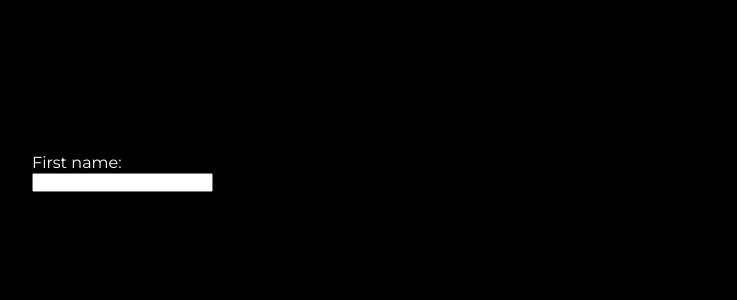
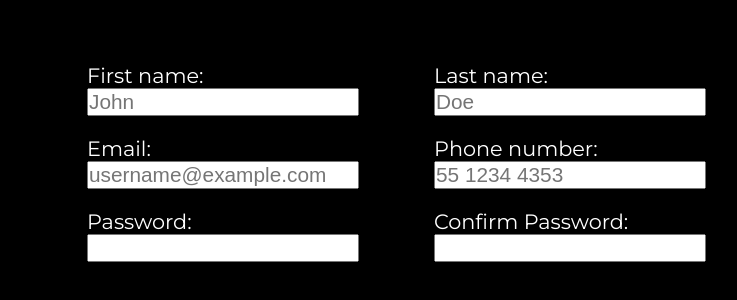
Before and after one commit to iaaron-xyz/sign-up-form, a plain HTML site: page index.html in a window 1280 px wide. Shown: the part 228-528 px from the top of the page, without its empty margins (500-1237 px from the left). Drawn offline with Linux system fonts and the light colour scheme.

Commit message:
add form fields with basic style position

```diff
--- a/index.html
+++ b/index.html
@@ -14,9 +14,37 @@
 
     <div class="form-fields">
         <form action="#" method="post">
-            <div>
-                <label for="first-name">First name:</label> <br>
-                <input type="text" id="first-name">
+            <div class="input-group name-input">
+                <div>
+                    <label for="first-name">First name:</label>
+                    <input type="text" id="first-name" name="first-name" placeholder="John">
+                </div>
+                <div>
+                    <label for="last-name">Last name:</label>
+                    <input type="text" id="last-name" name="last-name" placeholder="Doe">
+                </div>
+            </div>
+
+            <div class="input-group contact-input">
+                <div>
+                    <label for="email">Email:</label>
+                    <input type="email" id="email" name="email" placeholder="username@example.com">
+                </div>
+                <div>
+                    <label for="phone">Phone number:</label>
+                    <input type="text" id="phone" name="phone" placeholder="55 1234 4353">
+                </div>
+            </div>
+
+            <div class="input-group password-input">
+                <div>
+                    <label for="pass">Password:</label>
+                    <input type="password" id="pass" name="pass">
+                </div>
+                <div>
+                    <label for="pass-confirmation">Confirm Password:</label>
+                    <input type="paswsword" id="pass-confirmation" name="pass-confirmation">
+                </div>
             </div>
         </form>
     </div>
--- a/style.css
+++ b/style.css
@@ -13,8 +13,12 @@ body {
     background-color: black;
     color: white;
     font-family: 'Montserrat', sans-serif;
+    font-size: 1.3rem;
     min-height: 100vh;
     display: flex;
+}
+input {
+    font-size: 1.3rem;
 }
 
 /* Cover image styling */
@@ -28,7 +32,7 @@ body {
 
 /* Form styling */
 .form-fields {
-    padding: 20px;
+    padding: 75px;
     width: 500px;
     /* Make this div fill the rest of the empty space */
     flex: 1 1 auto;
@@ -38,3 +42,12 @@ body {
     flex-direction: column;
     justify-content: center;
 }
+.form-fields form div {
+    margin-bottom: 10px;
+    display: flex;
+}
+.input-group div {
+    margin-right: 75px;
+    display: flex;
+    flex-direction: column;
+}
```
